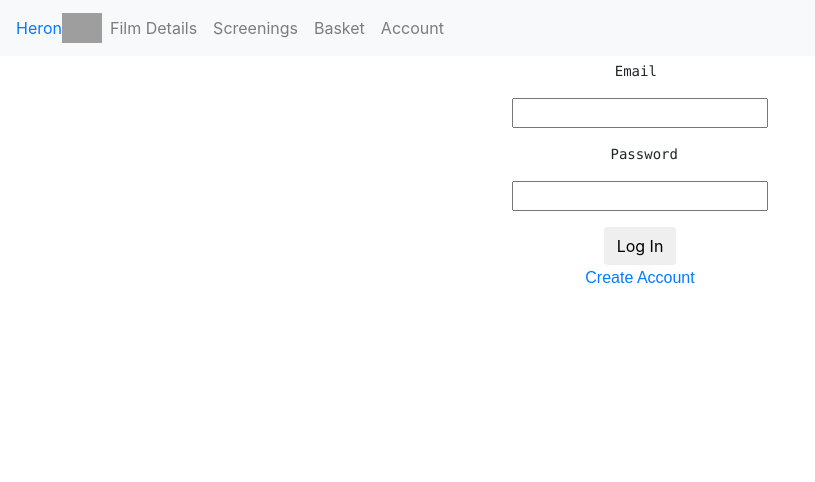
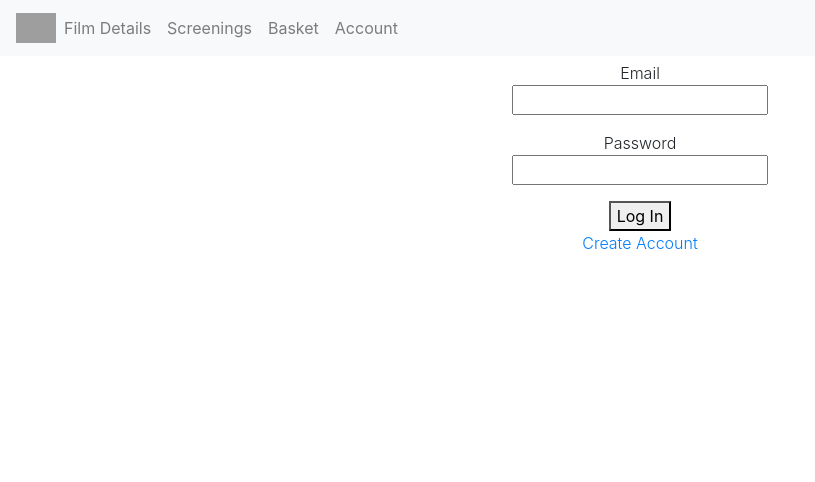
Before and after one commit to EWeb-b/heron, a Flask app: page /login in a window 1280 px wide. Shown: the top 482 px of the page, without its empty margins (0-815 px from the left). Run offline with Flask 2, Linux system fonts and the light colour scheme; some libraries are stand-ins or nearby versions; grey boxes are pictures that could not be loaded.

Commit message:
Adapted homepage

```diff
--- a/webapp/app/templates/homepage.html
+++ b/webapp/app/templates/homepage.html
@@ -19,7 +19,7 @@
     <button class="btn btn-success" type="submit">Search</button>-->
 
 </form>
-  <a class="navbar-nav" href="#">Heron</a>
+  <a class="navbar-nav" href="#"></a>
      <img src="heron.jpg" alt="Logo" style="width:40px;">
      <ul class="navbar-nav">
      <li class="nav-item">
@@ -32,7 +32,7 @@
      <a class="nav-link" href="#">Basket</a>
     </li>
    <li class="nav-item">
-     <a class="nav-link" href="#">Account</a>
+     <a class="nav-link"  href="#">Account</a>
    </li>
  </ul>
 </nav>
@@ -42,20 +42,20 @@
 <pre align = "center">Log into Your Account</pre>
 <form action="" method="post" action="/login" align = "center">
     {{ form.hidden_tag() }}
-    <br><pre align = "center">Email </pre>
+    <br><a class= "font-weight-light"align = "center">Email </a>
     <p>{{ form.email }}<br>
        {% for error in form.email.errors %}
        <span style="color: red;">{{ error }}</span>
        {% endfor %}
     </p>
-    <pre align = "center">  Password </pre>
+    <a class= "font-weight-light" align = "center">  Password </a>
     <p>{{ form.password }}<br>
        {% for error in form.password.errors %}
        <span style="color: red;">{{ error }}</span>
        {% endfor %}
     </p>
-    <button type="submit" class="btn" value="Log In">Log In</button>
-    <br><a align = "center" href="/create_account" style="font-family:Arial, Arial, serif;" >Create Account </a>
+    <button type="submit" class="btn;font-weight-light value="Log In">Log In</button>
+    <br><a align = "center" href="/create_account" class="font-weight-light" >Create Account </a>
 </form>
 
 {% endblock %}
```
